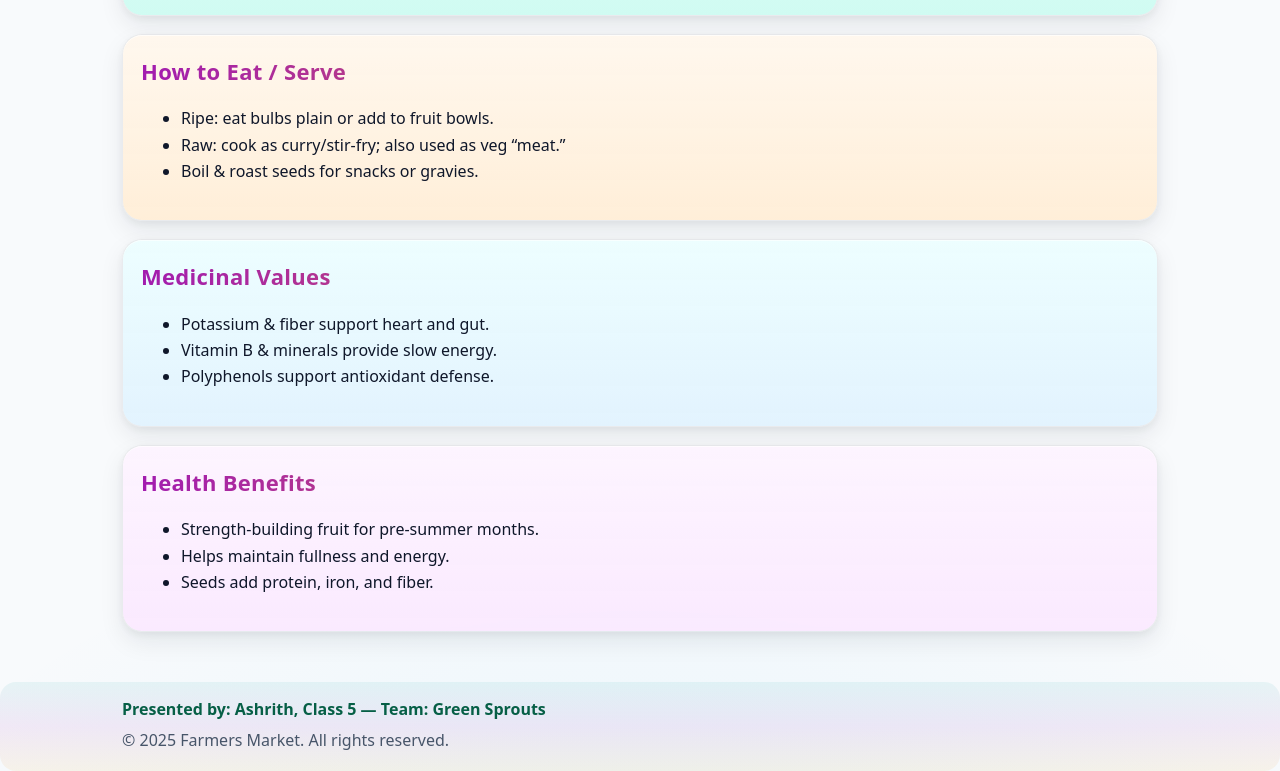
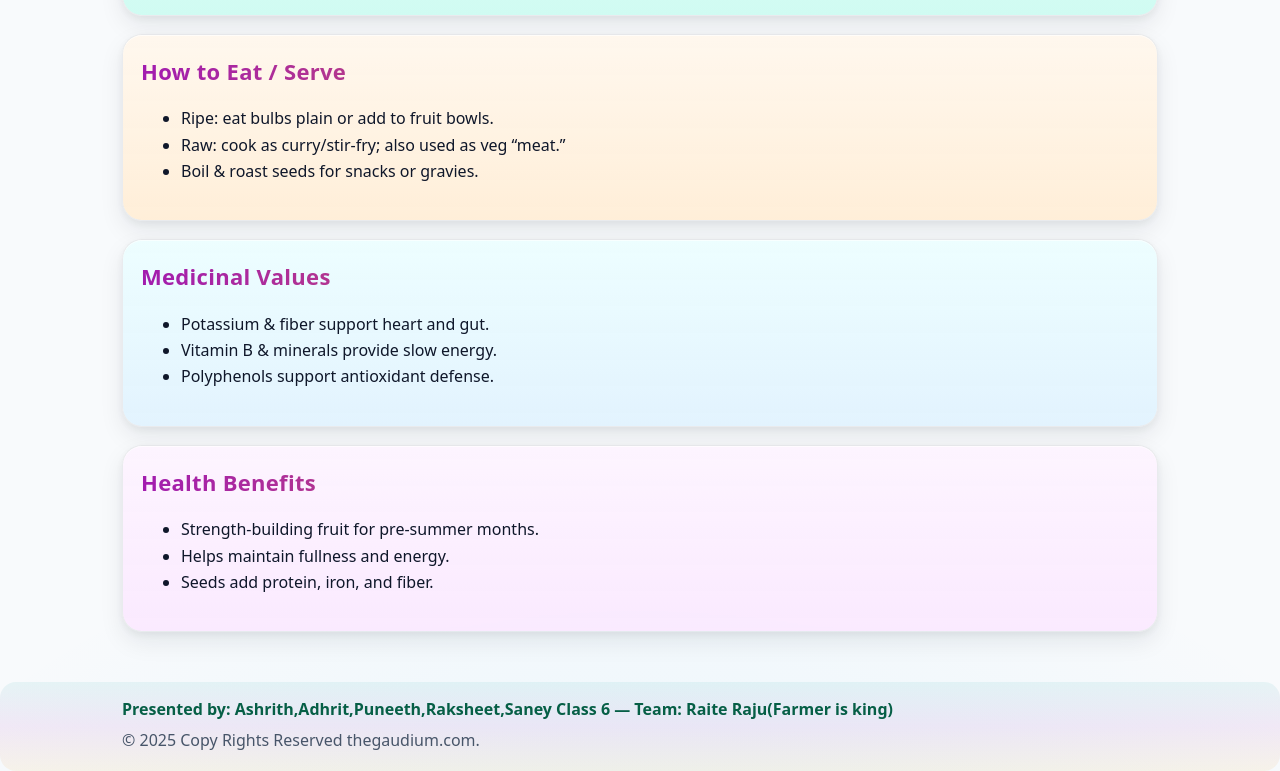
Before and after one commit to ravvenukamreddy/ashrith, a plain HTML site: page fruit/jackfruit.html in a window 1280 px wide. Shown: the part 533-1304 px from the top of the page. Drawn offline with Linux system fonts and the light colour scheme.

Commit message:
Modify footer with new team and copyright details
Updated the footer to reflect new team members and copyright information.

```diff
--- a/fruit/jackfruit.html
+++ b/fruit/jackfruit.html
@@ -58,6 +58,7 @@
       </ul>
     </section>
   </div>
-  <footer><div class="foot-wrap"><div class="presented">Presented by: Ashrith, Class 5 — Team: Green Sprouts</div><div class="rights">© <span id="year"></span> Farmers Market. All rights reserved.</div></div></footer>
+  <footer><div class="foot-wrap"><div class="presented">Presented by: Ashrith,Adhrit,Puneeth,Raksheet,Saney Class 6 — Team: Raite Raju(Farmer is king)</div>
+    <div class="rights">© <span id="year"></span> Copy Rights Reserved thegaudium.com.</div></div></footer>
 </body>
 </html>
```
